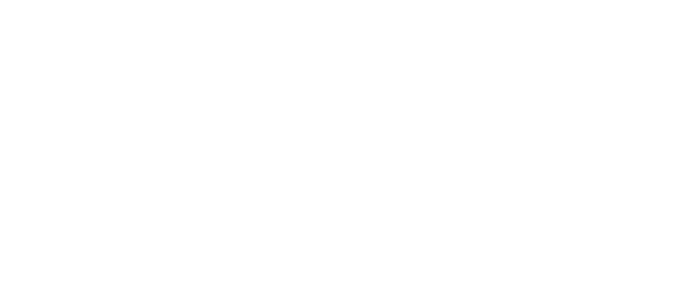
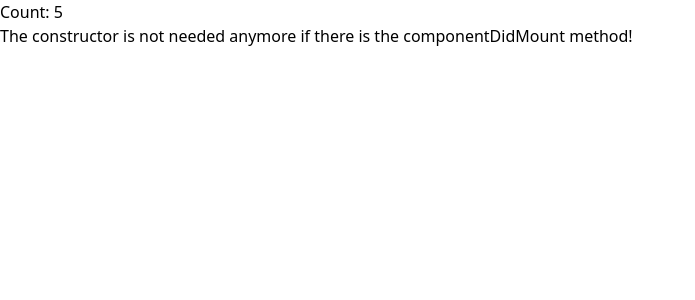
Before and after one commit to Alessandro-Ambra-dev/esercizi-React, a React (Create React App) app in the folder my-app/: page / in a window 1280 px wide. Shown: the top 300 px of the page, without its empty margins (0-695 px from the left). Built offline with nearby package versions, Linux system fonts and the light colour scheme.

Commit message:
feature: es-15 of React done

```diff
--- a/my-app/src/App.jsx
+++ b/my-app/src/App.jsx
@@ -1,7 +1,10 @@
 import React from "react";
+import { Counter } from "./Counter";
 
 export class App extends React.Component {
   render() {
-    return <div></div>;
+    return <div>
+      <Counter/>
+    </div>;
   }
 }
--- /dev/null
+++ b/my-app/src/Counter.jsx
@@ -0,0 +1,34 @@
+import React from "react";
+
+export class Counter extends React.Component {
+  state = {
+    count: this.props.initialVal,
+  };
+
+  componentDidMount() {
+    setInterval(() => {
+      this.setState((state) => {
+        return {
+          count: state.count + this.props.increment,
+        };
+      });
+    }, this.props.interval);
+  }
+  render() {
+    return (
+      <div>
+        <h1>Count: {this.state.count}</h1>
+        <p>
+          The constructor is not needed anymore if there is the
+          componentDidMount method!
+        </p>
+      </div>
+    );
+  }
+}
+
+Counter.defaultProps = {
+  initialVal: 0,
+  increment: 1,
+  interval: 1000,
+};
```
Also changed, not shown: my-app/src/consegna.md (+5 -0 lines).
